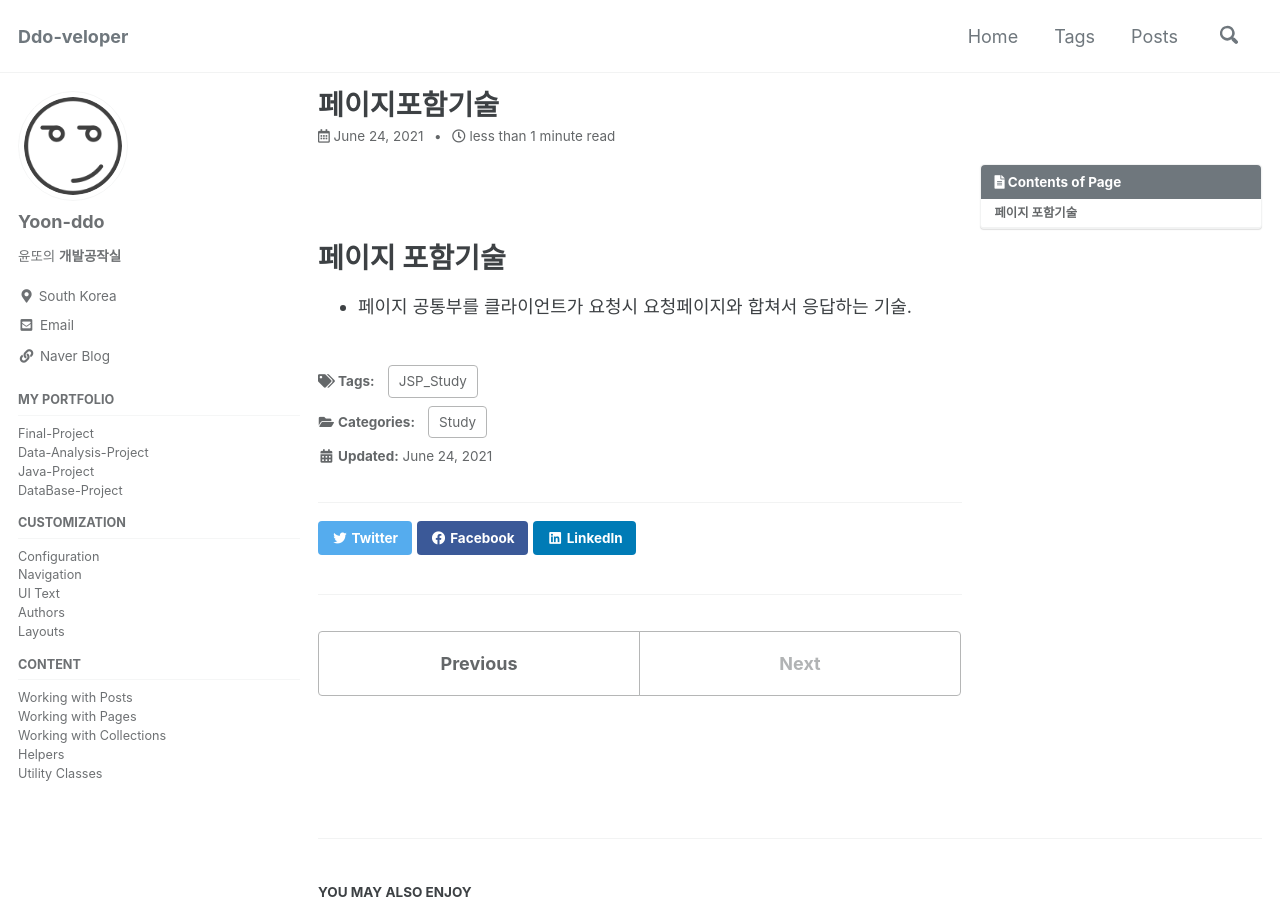
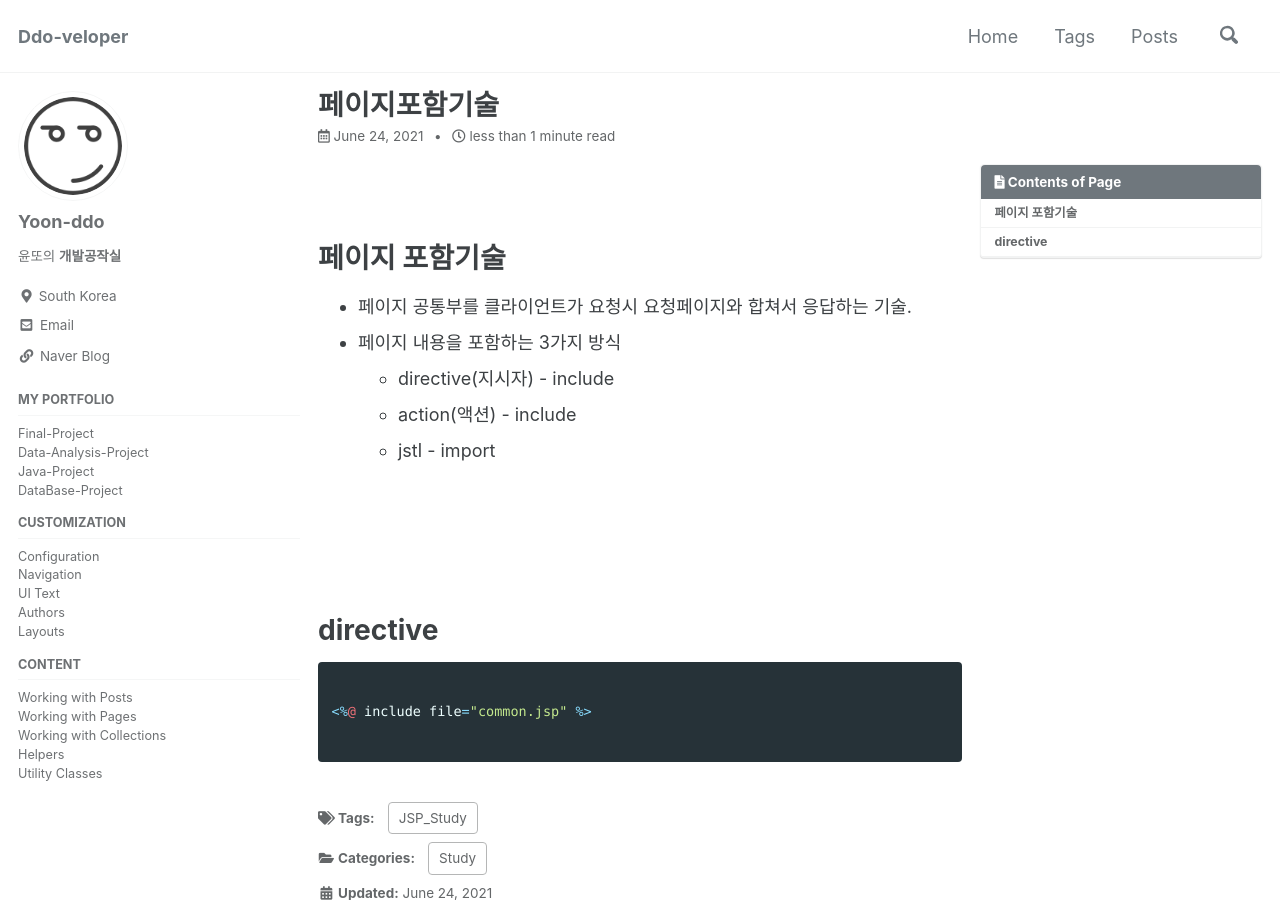
Before and after one commit to Yoon-ddo/Yoon-ddo.github.io, a Jekyll site: the page built from _posts/2021-06-24-페이지포함기술.md, in a window 1280 px wide and 900 px high. Built offline with Jekyll 4.4.1, drawn with Linux system fonts in a browser that asks for light colours; cached includes are drawn as plain includes.

Commit message:
Update 2021-06-24-페이지포함기술.md

````diff
--- a/_posts/2021-06-24-페이지포함기술.md
+++ b/_posts/2021-06-24-페이지포함기술.md
@@ -14,3 +14,17 @@ tags:
 
 # 페이지 포함기술
 * 페이지 공통부를 클라이언트가 요청시 요청페이지와 합쳐서 응답하는 기술.
+* 페이지 내용을 포함하는 3가지 방식
+  - directive(지시자) - include
+  - action(액션) - include
+  - jstl - import
+
+<br><br><br><br>
+
+# directive
+
+```java
+
+<%@ include file="common.jsp" %>
+
+```
````
